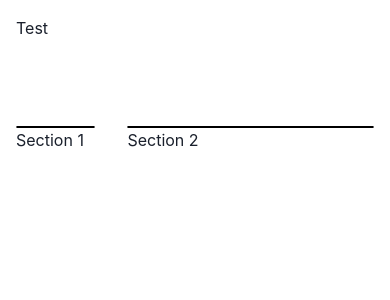
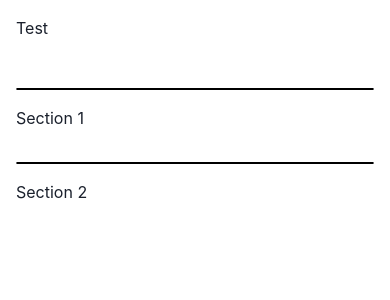
Before and after one commit to EnzoDFer/InternalSite, a React (Create React App) app: page / in a window 390 px wide. Shown: the top 300 px of the page. Built offline with nearby package versions, Linux system fonts and the light colour scheme.

Commit message:
Create responsive style to page

```diff
--- a/src/Components/Header.module.css
+++ b/src/Components/Header.module.css
@@ -1,5 +1,5 @@
 .headerWrapper {
-  grid-column: span 2;
+  grid-area: header;
   background-color: white;
   position: sticky;
   padding: 1rem;
--- a/src/Components/Section.module.css
+++ b/src/Components/Section.module.css
@@ -6,4 +6,5 @@
 .divider {
   border: 1px solid black;
   border-radius: 8px;
+  margin-bottom: 1rem;
 }
--- a/src/Global.module.css
+++ b/src/Global.module.css
@@ -1,6 +1,16 @@
 .page {
-  display: grid;
-  grid-template-columns: 0.4fr 1fr;
-  grid-template-rows: 0.15fr 1fr;
+  display: flex;
+  flex-direction: column;
   height: 100vh;
 }
+
+@media screen and (min-width: 768px) {
+  .page {
+    display: grid;
+    grid-template-columns: 0.4fr 1fr;
+    grid-template-rows: 0.15fr 1fr;
+    grid-template-areas:
+    "header header"
+    ". .";
+  }
+}
--- a/src/index.css
+++ b/src/index.css
@@ -11,3 +11,9 @@ code {
   font-family: source-code-pro, Menlo, Monaco, Consolas, 'Courier New',
     monospace;
 }
+
+* {
+  margin: 0;
+  padding: 0;
+  box-sizing: border-box;
+}
```
